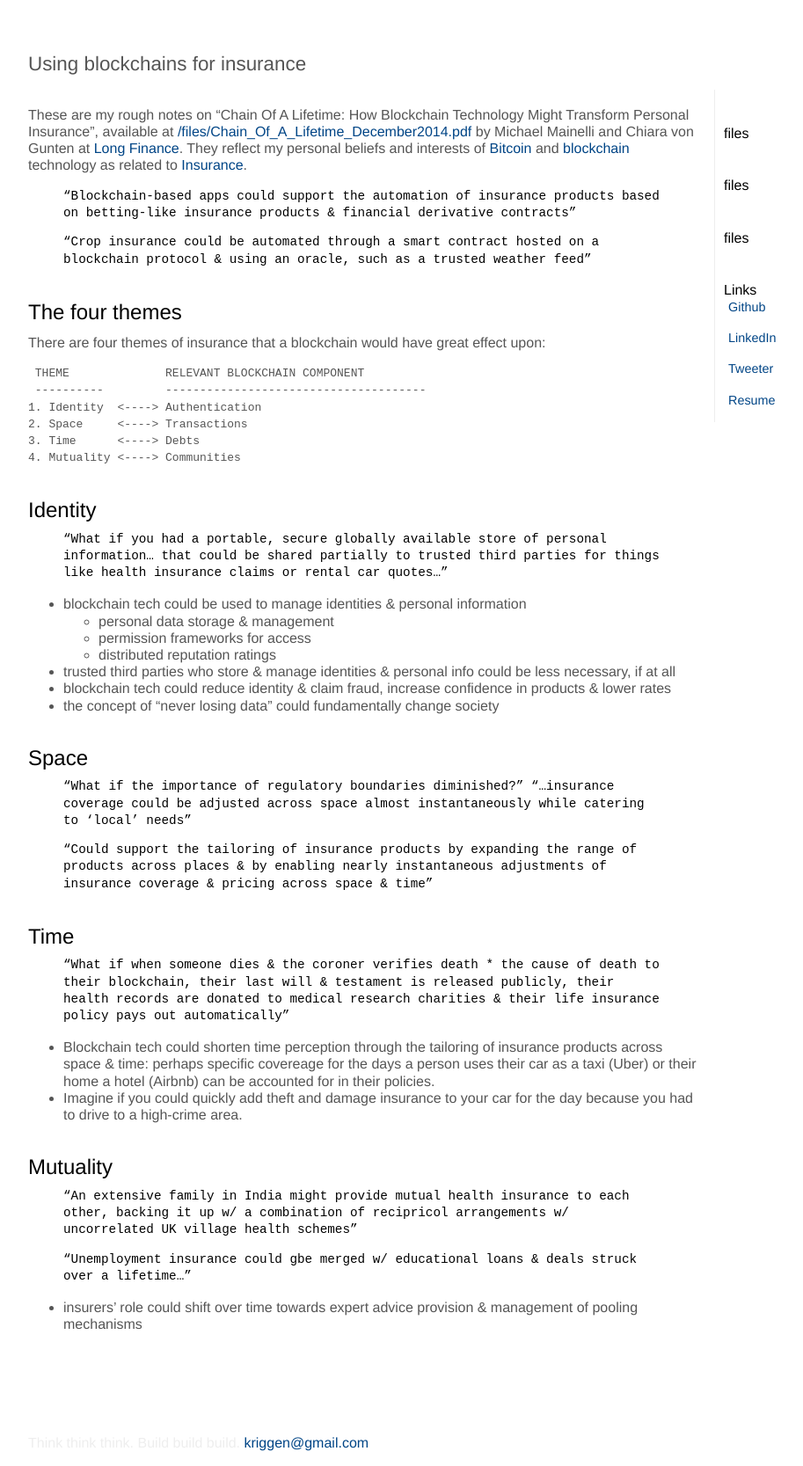
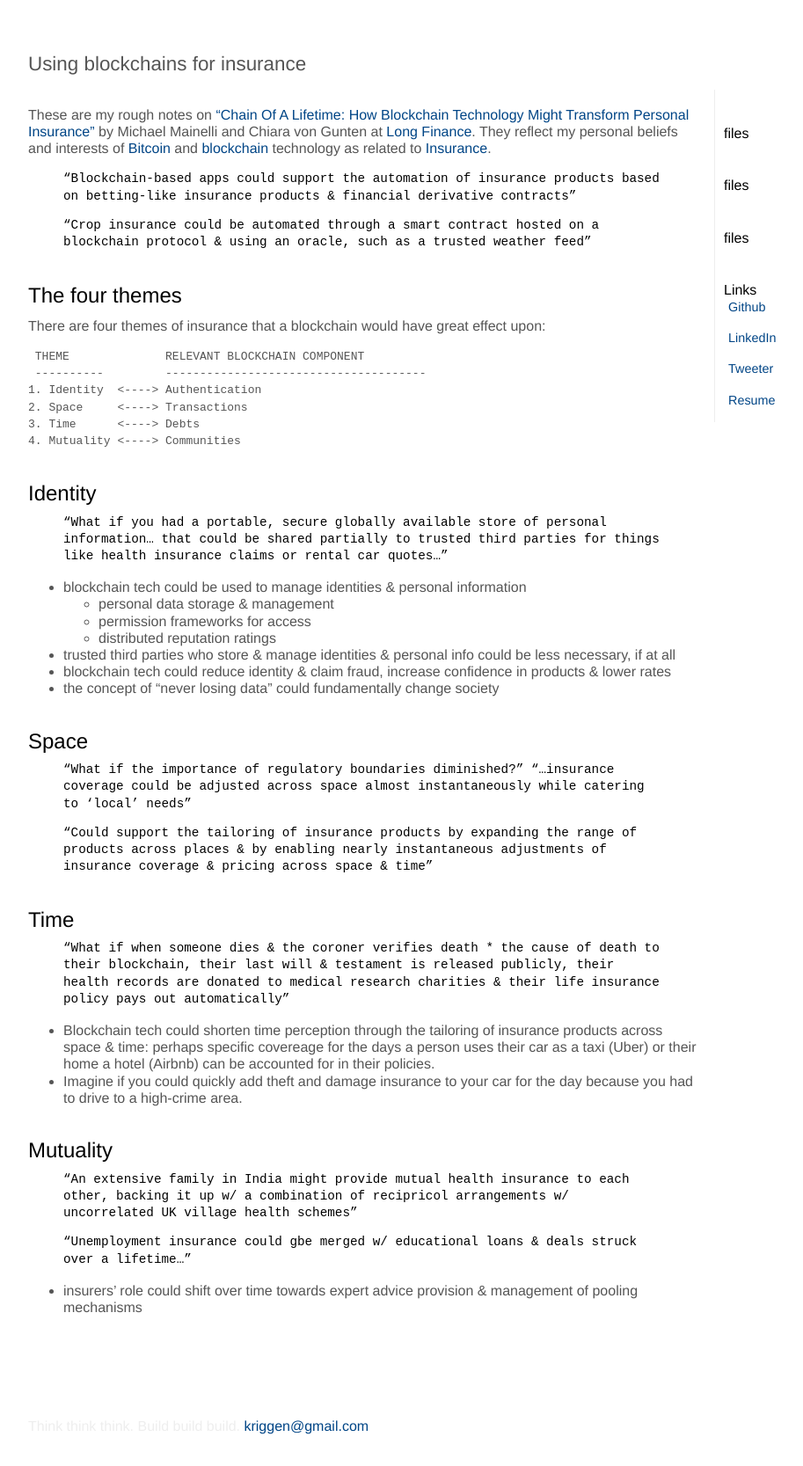
Before and after one commit to kvnn/kevinriggen, a Jekyll site: the page built from _Bitcoin/2015-04-07-Insurance.md, in a window 1280 px wide. Shown: the whole page at 88% size, without its empty margins (128-1041 px from the left). Built offline with Jekyll 4.4.1, drawn with Linux system fonts in a browser that asks for light colours; Markdown is read by kramdown in place of the engine named in the settings.

Commit message:
Cleaned up intro

```diff
--- a/_Bitcoin/2015-04-07-Insurance.md
+++ b/_Bitcoin/2015-04-07-Insurance.md
@@ -3,7 +3,7 @@ layout: post
 title: Using blockchains for insurance
 ---
 
-These are my rough notes on "Chain Of A Lifetime: How Blockchain Technology Might Transform Personal Insurance", available at [{{ site.url }}/files/Chain_Of_A_Lifetime_December2014.pdf]({{ site.url }}/files/Chain_Of_A_Lifetime_December2014.pdf) by Michael Mainelli and Chiara von Gunten at [Long Finance](http://www.longfinance.net/). They reflect my personal beliefs and interests of [Bitcoin](http://en.wikipedia.org/wiki/Bitcoin) and [blockchain](http://en.wikipedia.org/wiki/Bitcoin#Block_chain) technology as related to [Insurance](http://en.wikipedia.org/wiki/Insurance).
+These are my rough notes on ["Chain Of A Lifetime: How Blockchain Technology Might Transform Personal Insurance"]({{ site.url }}/files/Chain_Of_A_Lifetime_December2014.pdf) by Michael Mainelli and Chiara von Gunten at [Long Finance](http://www.longfinance.net/). They reflect my personal beliefs and interests of [Bitcoin](http://en.wikipedia.org/wiki/Bitcoin) and [blockchain](http://en.wikipedia.org/wiki/Bitcoin#Block_chain) technology as related to [Insurance](http://en.wikipedia.org/wiki/Insurance).
 
 > "Blockchain-based apps could support the automation of insurance products based on betting-like insurance products & financial derivative contracts"
 
```
